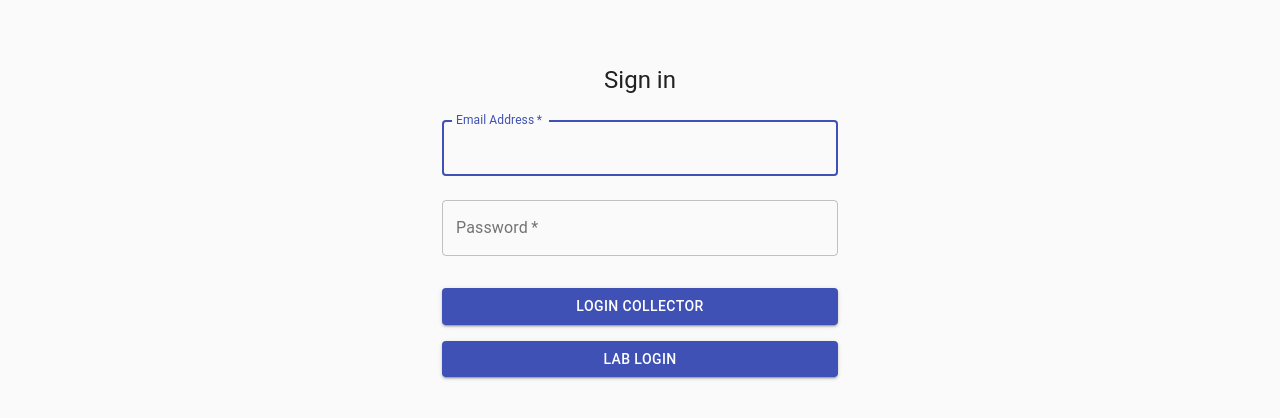
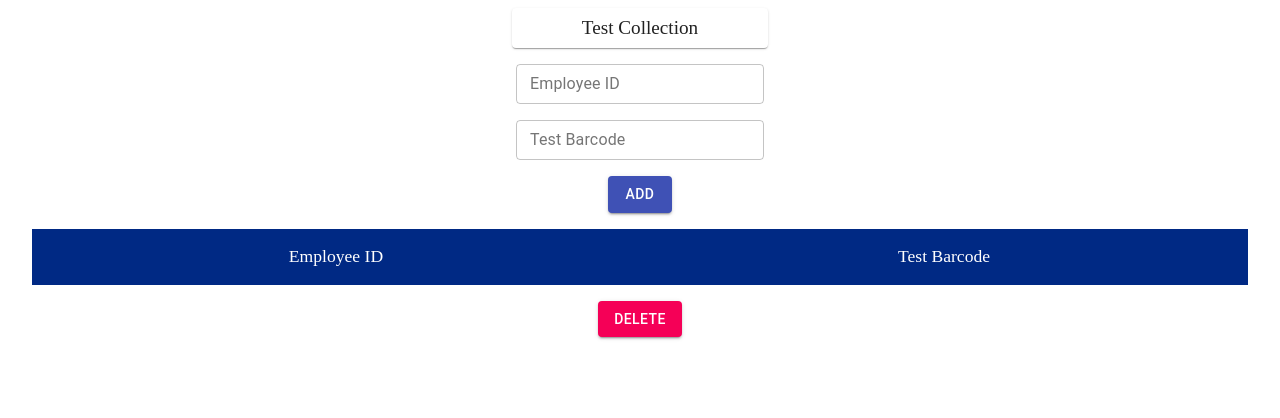
Before and after one commit to alawngnome/COVID-testing, a React (Create React App) app: page / in a window 1280 px wide. Shown: the top 418 px of the page. Built offline with nearby package versions, Linux system fonts and the light colour scheme.

Commit message:
add list append functionality

```diff
--- a/src/App.js
+++ b/src/App.js
@@ -1,7 +1,8 @@
 import Login from './Components/Login.js';
+import TestCollection from './Components/TestCollection.js';
 
 function App() {
-  return <Login />;
+  return <TestCollection />;
 }
 
 export default App;
--- /dev/null
+++ b/src/Components/TestCollection.js
@@ -0,0 +1,162 @@
+// imports
+import React, { useState } from 'react';
+import {
+  Container,
+  Paper,
+  TextField,
+  Button,
+  Grid,
+  Checkbox,
+} from '@material-ui/core';
+import { makeStyles } from '@material-ui/core/styles';
+
+// styles
+const useStyles = makeStyles({
+  root: {
+    display: 'flex',
+    justifyContent: 'center',
+    alignItems: 'center',
+    flexDirection: 'column',
+  },
+  header: {
+    display: 'flex',
+    justifyContent: 'center',
+    alignItems: 'center',
+    width: '20vw',
+    height: '5vh',
+    font: 'roboto',
+    fontWeight: '500',
+    fontSize: '1.2em',
+  },
+  textField: {
+    marginTop: '2vh',
+  },
+  button: {
+    marginTop: '2vh',
+  },
+  gridRoot: {
+    marginTop: '2vh',
+    display: 'flex',
+    justifyContent: 'center',
+  },
+  gridItem: {
+    backgroundColor: '#002984',
+    minHeight: '5vh',
+    display: 'flex',
+    alignItems: 'center',
+    direction: 'row',
+  },
+  gridItemPart: {
+    font: 'roboto',
+    fontSize: '1.1em',
+    color: 'white',
+  },
+  text: {
+    textAlign: 'center',
+  },
+});
+
+// component
+function TestCollection() {
+  const classes = useStyles();
+
+  // states
+  const [id, setId] = useState('');
+  const [testBarcode, setTestBarcode] = useState('');
+  const [entries, setEntries] = useState([]);
+
+  const handleIdChange = (e) => {
+    setId(e.target.value);
+  };
+
+  const handleBarcodeChange = (e) => {
+    setTestBarcode(e.target.value);
+  };
+
+  const handleAdd = () => {
+    const newTest = {
+      id,
+      testBarcode,
+      checked: false,
+    };
+    let tempEntries = [];
+    tempEntries = entries;
+    tempEntries.push(newTest);
+    setEntries(tempEntries);
+    setId('');
+    setTestBarcode('');
+  };
+
+  const handleDelete = () => {};
+
+  const handleChecked = (e) => {
+    console.log(e.target.value);
+  };
+
+  return (
+    <Container className={classes.root}>
+      <Paper className={classes.header}>Test Collection</Paper>
+      <TextField
+        className={classes.textField}
+        id='outlined-basic'
+        label='Employee ID'
+        variant='outlined'
+        size='small'
+        value={id}
+        onChange={handleIdChange}
+      />
+      <TextField
+        className={classes.textField}
+        id='outlined-basic'
+        label='Test Barcode'
+        variant='outlined'
+        size='small'
+        value={testBarcode}
+        onChange={handleBarcodeChange}
+      />
+      <Button
+        variant='contained'
+        color='primary'
+        className={classes.button}
+        onClick={handleAdd}
+      >
+        Add
+      </Button>
+      <Grid className={classes.gridRoot} container>
+        <Grid className={classes.gridItem} item xs={12}>
+          <Grid className={classes.gridItemPart} item xs={6}>
+            <p className={classes.text}>Employee ID</p>
+          </Grid>
+          <Grid className={classes.gridItemPart} item xs={6}>
+            <p className={classes.text}>Test Barcode</p>
+          </Grid>
+        </Grid>
+        {entries.map((entry) => (
+          <Grid className={classes.gridItem} item xs={12} key={entry.id}>
+            <Grid className={classes.checkbox} item xs={1}>
+              <Checkbox value={entry.checked} onChange={handleChecked} />
+            </Grid>
+            <Grid className={classes.gridItemPart} item xs={5}>
+              <p className={classes.text} style={{ marginRight: '6vw' }}>
+                {entry.id}
+              </p>
+            </Grid>
+            <Grid className={classes.gridItemPart} item xs={6}>
+              <p className={classes.text}>{entry.testBarcode}</p>
+            </Grid>
+          </Grid>
+        ))}
+      </Grid>
+      <Button
+        variant='contained'
+        color='secondary'
+        className={classes.button}
+        onClick={handleDelete}
+      >
+        Delete
+      </Button>
+    </Container>
+  );
+}
+
+export default TestCollection;
```
Also changed, not shown: src/Components/TestColl.js (deleted).
